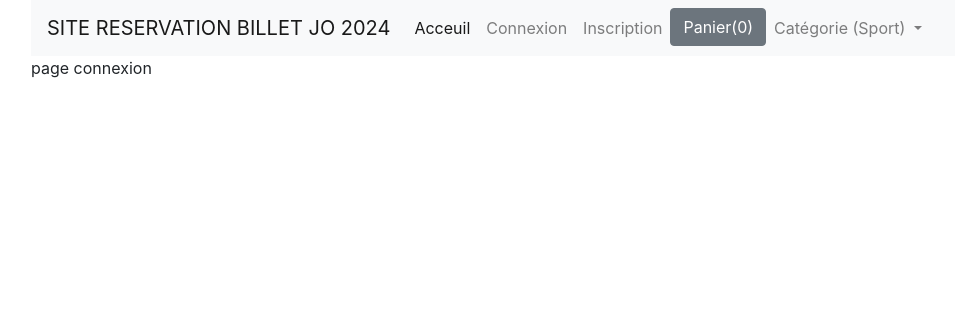
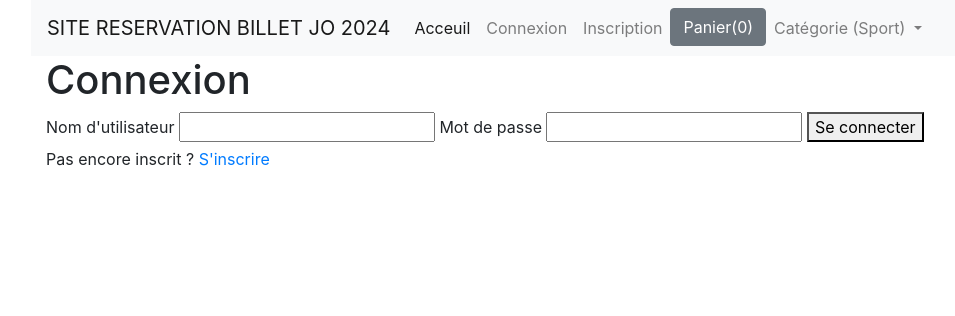
Before and after one commit to ElsaRslt/exambloc3, a Django app: page /connexion/ in a window 1280 px wide. Shown: the top 316 px of the page, without its empty margins (54-1009 px from the left). Run offline with Django 5.2, Linux system fonts and the light colour scheme; some libraries are stand-ins or nearby versions.

Commit message:
formulaire connexion, page connexion

```diff
--- a/ecommerce/shop/form.py
+++ b/ecommerce/shop/form.py
@@ -3,12 +3,12 @@ from django.contrib.auth.forms import UserCreationForm
 
 class CustomUserCreationForm(UserCreationForm):
     password1 = forms.CharField(
-        label="Password",
+        label="Mot de passe",
         strip=False,
         widget=forms.PasswordInput(attrs={'autocomplete': 'new-password'}),
     )
     password2 = forms.CharField(
-        label="Password confirmation",
+        label="Confirmation du mot de passe",
         widget=forms.PasswordInput(attrs={'autocomplete': 'new-password'}),
         strip=False,
     )
--- a/ecommerce/shop/templates/connexion.html
+++ b/ecommerce/shop/templates/connexion.html
@@ -2,6 +2,28 @@
 
 {%block content%}
 
-<p>page connexion</p>
+    <div class="container">
+        <div class="form">
+            <h1>Connexion</h1>
+
+            {% if messages %}
+            <div class="error-messages">
+                {% for message in messages %}
+                <p class="error">{{ message }}</p>
+                {% endfor %}
+            </div>
+            {% endif %}
+
+            <form method="post" action="{% url 'connexion' %}">
+                {% csrf_token %}
+                <label for="username">Nom d'utilisateur</label>
+                <input type="text" name="username" required>
+                <label for="password">Mot de passe</label>
+                <input type="password" name="password" required>
+                <button type="submit">Se connecter</button>
+            </form>
+            <p class="link">Pas encore inscrit ? <a href="{% url 'inscription' %}">S'inscrire</a></p>
+        </div>
+    </div>
 
 {% endblock %}
--- a/ecommerce/shop/views.py
+++ b/ecommerce/shop/views.py
@@ -74,9 +74,9 @@ def panier(request):
 def inscription(request):
     return render(request, 'inscription.html') """
 
-# Fonction pour afficher la page de connexion
+""" # Fonction pour afficher la page de connexion
 def connexion(request):
-    return render(request, 'connexion.html')
+    return render(request, 'connexion.html') """
 
 #formulaire pour l'inscription
 def inscription(request):
@@ -88,3 +88,16 @@ def inscription(request):
     else:
         form = CustomUserCreationForm()
     return render(request, 'inscription.html', {'form': form})
+
+#connexion à son espace
+def connexion(request):
+    if request.method == 'POST':
+        username = request.POST['username'] #récuperation du username avec methode post
+        password = request.POST['password'] #récuperation du mdp avec methode post
+        user = authenticate(request, username=username, password=password) # vérification que tout colle avec tout
+        if user is not None: # si ok connexion
+            login(request, user)
+            return redirect('acceuil')
+        else:
+            messages.error(request, 'Nom d\'utilisateur ou mot de passe incorrect.') # si pas ok adieu
+    return render(request, 'connexion.html')
```
